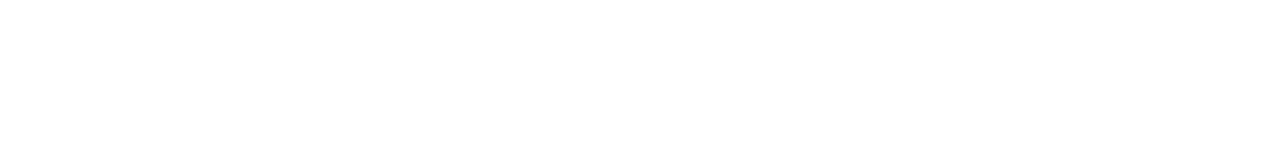
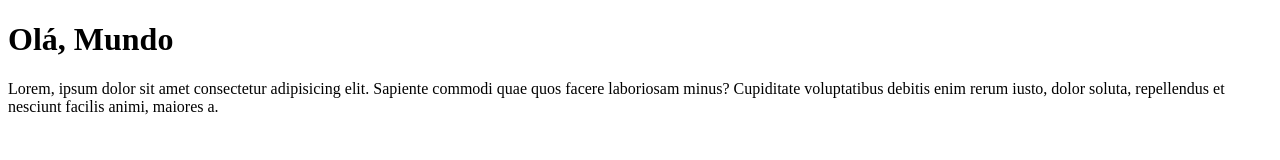
Before and after one commit to Thiagoreisprogramacao/Ola-Mundo, a plain HTML site: page site-exemplo/index.html in a window 1280 px wide. Drawn offline with Linux system fonts and the light colour scheme.

Commit message:
crie a pagina principal

```diff
--- a/site-exemplo/index.html
+++ b/site-exemplo/index.html
@@ -4,9 +4,13 @@
     <meta charset="UTF-8">
     <meta http-equiv="X-UA-Compatible" content="IE=edge">
     <meta name="viewport" content="width=device-width, initial-scale=1.0">
-    <title>Document</title>
+    <title>Meu Primeiro site em repositório </title>
 </head>
 <body>
-
+    <h1>Olá, Mundo </h1>
+    <p>Lorem, ipsum dolor sit amet consectetur adipisicing elit.
+         Sapiente commodi quae quos facere laboriosam minus? Cupiditate
+          voluptatibus debitis enim rerum iusto, dolor soluta, repellendus et
+          nesciunt facilis animi, maiores a.</p>
 </body>
 </html>
```
